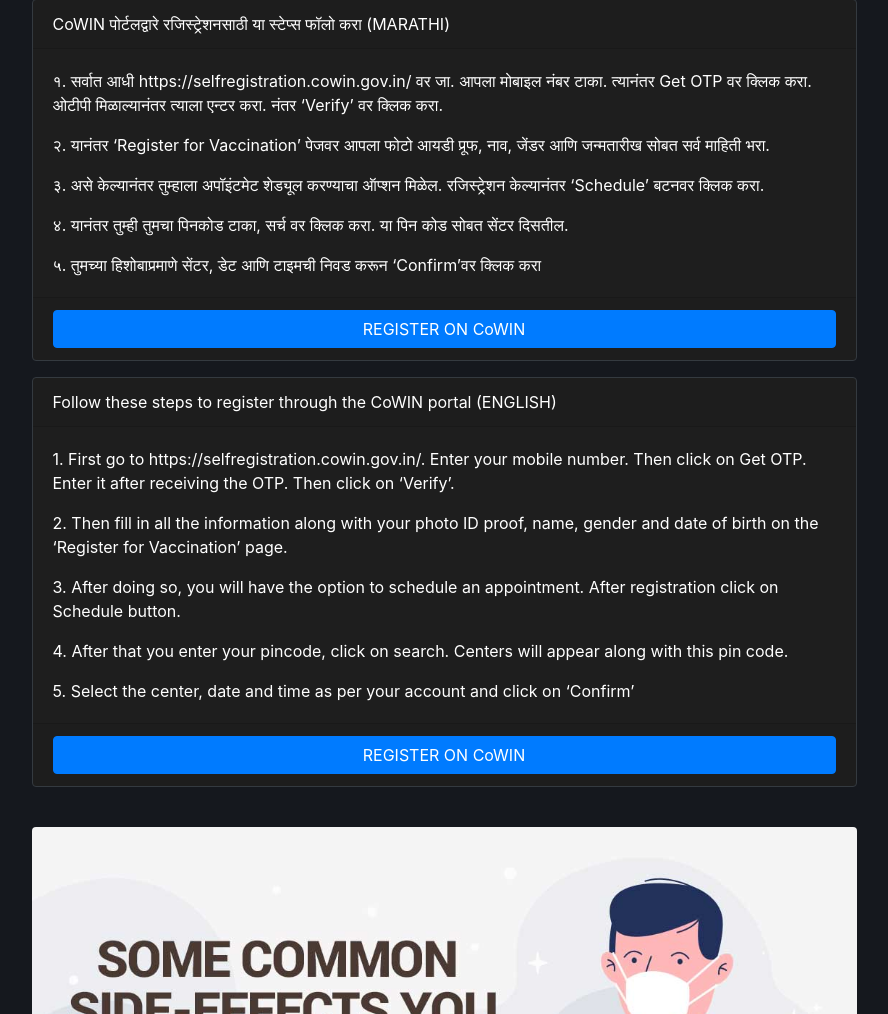
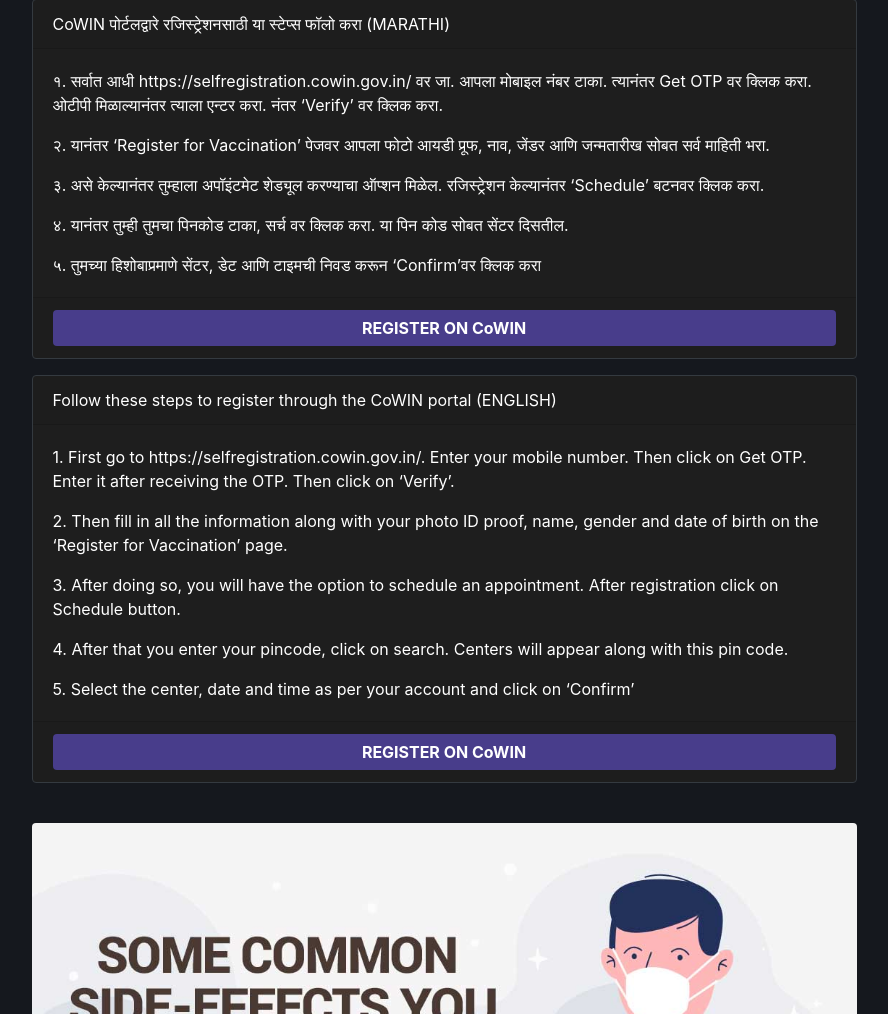
Before and after one commit to agajareiitr/wardha-covid-help, a Django app: page /vaccines in a window 1280 px wide. Shown: the part 892-1906 px from the top of the page, without its empty margins (196-1084 px from the left). Run offline with Django 3.2, Linux system fonts and the light colour scheme; some libraries are stand-ins or nearby versions.

Commit message:
styled vaccine page

```diff
--- a/wardhacovidhelpapp/templates/wardhacovidhelpapp/vaccines.html
+++ b/wardhacovidhelpapp/templates/wardhacovidhelpapp/vaccines.html
@@ -31,7 +31,10 @@
                     <p class="card-text">{{marathiinfo}}</p>
                     {% endfor %}
                 </div>
-                <div class="card-footer"><a href="https://selfregistration.cowin.gov.in/" target="_blank"><button type="button" class="btn btn-primary btn-block">REGISTER ON CoWIN</button></a></div>
+                <div class="card-footer"><a href="https://selfregistration.cowin.gov.in/" target="_blank"><button type="button" class="btn btn-primary btn-block" style=" background-color: darkslateblue;
+        outline: none;
+        border: none;
+        font-weight: 700;">REGISTER ON CoWIN</button></a></div>
             </div>
 
         </div>
@@ -45,7 +48,10 @@
                     {% endfor %}
 
                 </div>
-                <div class="card-footer"><a href="https://selfregistration.cowin.gov.in/" target="_blank"><button type="button" class="btn btn-primary btn-block">REGISTER ON CoWIN</button></a></div>
+                <div class="card-footer"><a href="https://selfregistration.cowin.gov.in/" target="_blank"><button type="button" class="btn btn-primary btn-block" style=" background-color: darkslateblue;
+        outline: none;
+        border: none;
+        font-weight: 700;">REGISTER ON CoWIN</button></a></div>
             </div>
 
         </div>
```
